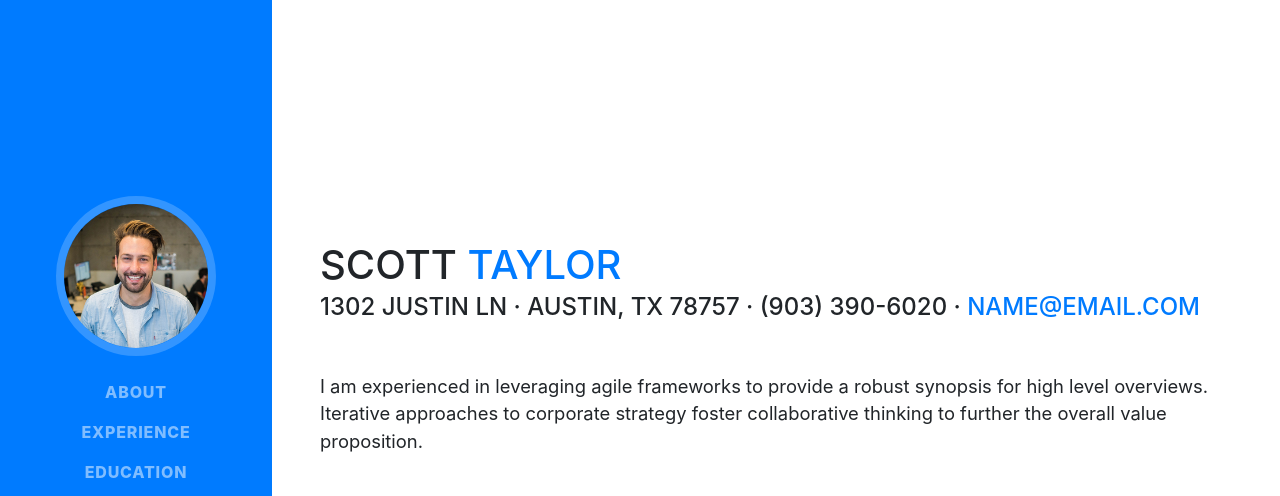
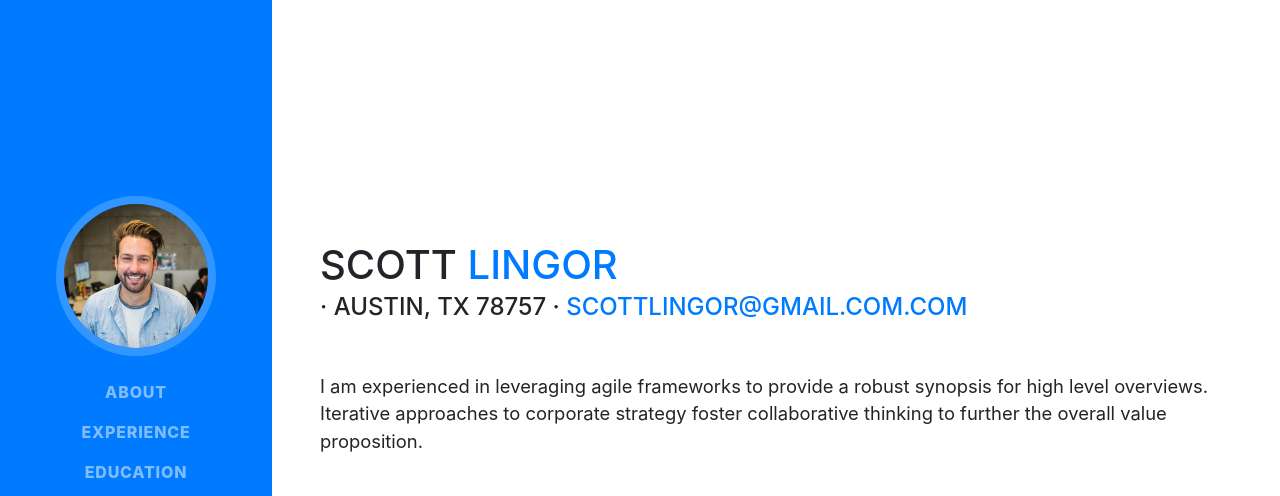
Before and after one commit to slingor/slingor.github.io, a website with bundled scripts: page index.html in a window 1280 px wide. Shown: the top 496 px of the page. Built offline with nearby package versions, Linux system fonts and the light colour scheme; a web font is replaced by a local one.

Commit message:
add some stuff

```diff
--- a/index.html
+++ b/index.html
@@ -64,10 +64,10 @@
       <section class="resume-section p-3 p-lg-5 d-flex d-column" id="about">
         <div class="my-auto">
           <h1 class="mb-0">Scott
-            <span class="text-primary">Taylor</span>
+            <span class="text-primary">Lingor</span>
           </h1>
-          <div class="subheading mb-5">1302 Justin Ln · Austin, TX 78757 · (903) 390-6020 ·
-            <a href="mailto:name@email.com">name@email.com</a>
+          <div class="subheading mb-5"> · Austin, TX 78757 ·
+            <a href="mailto:name@email.com">scottlingor@gmail.com.com</a>
           </div>
           <p class="lead mb-5">I am experienced in leveraging agile frameworks to provide a robust synopsis for high level overviews. Iterative approaches to corporate strategy foster collaborative thinking to further the overall value proposition.</p>
           <div class="social-icons">
```
